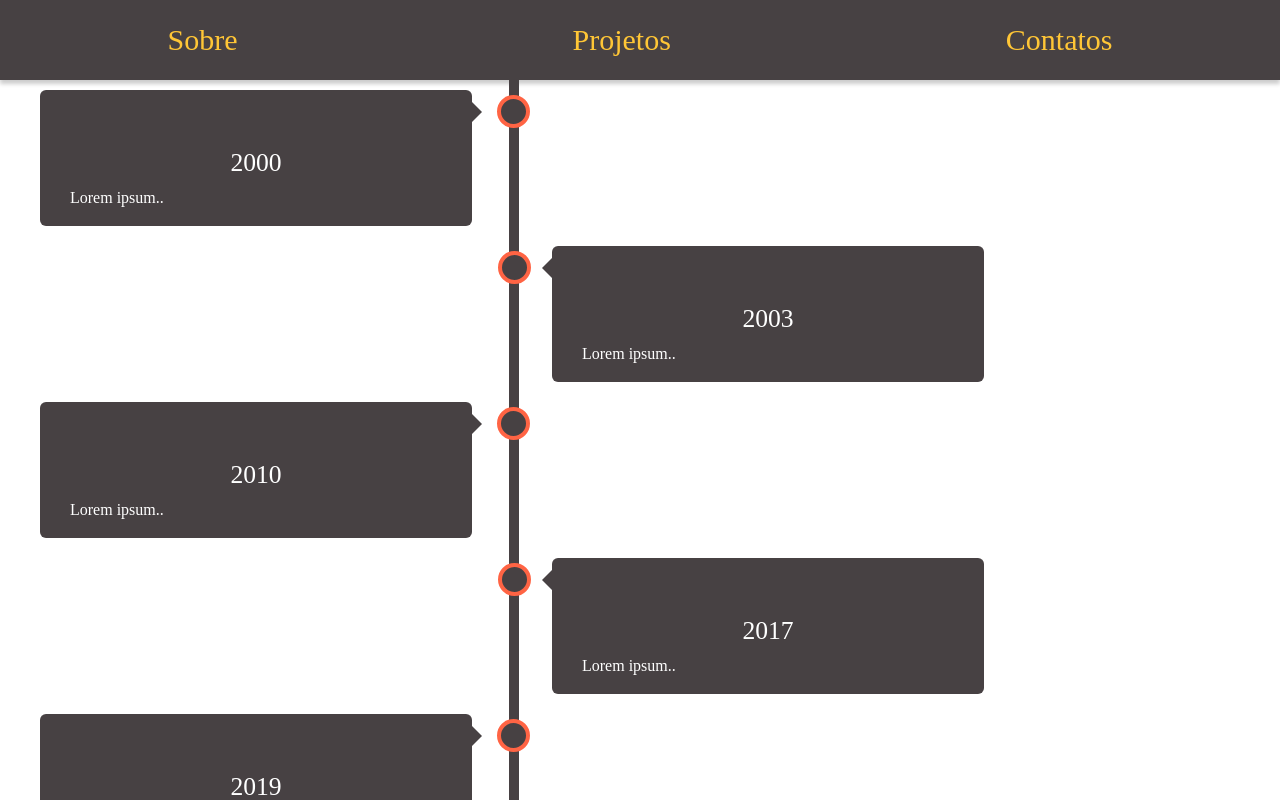
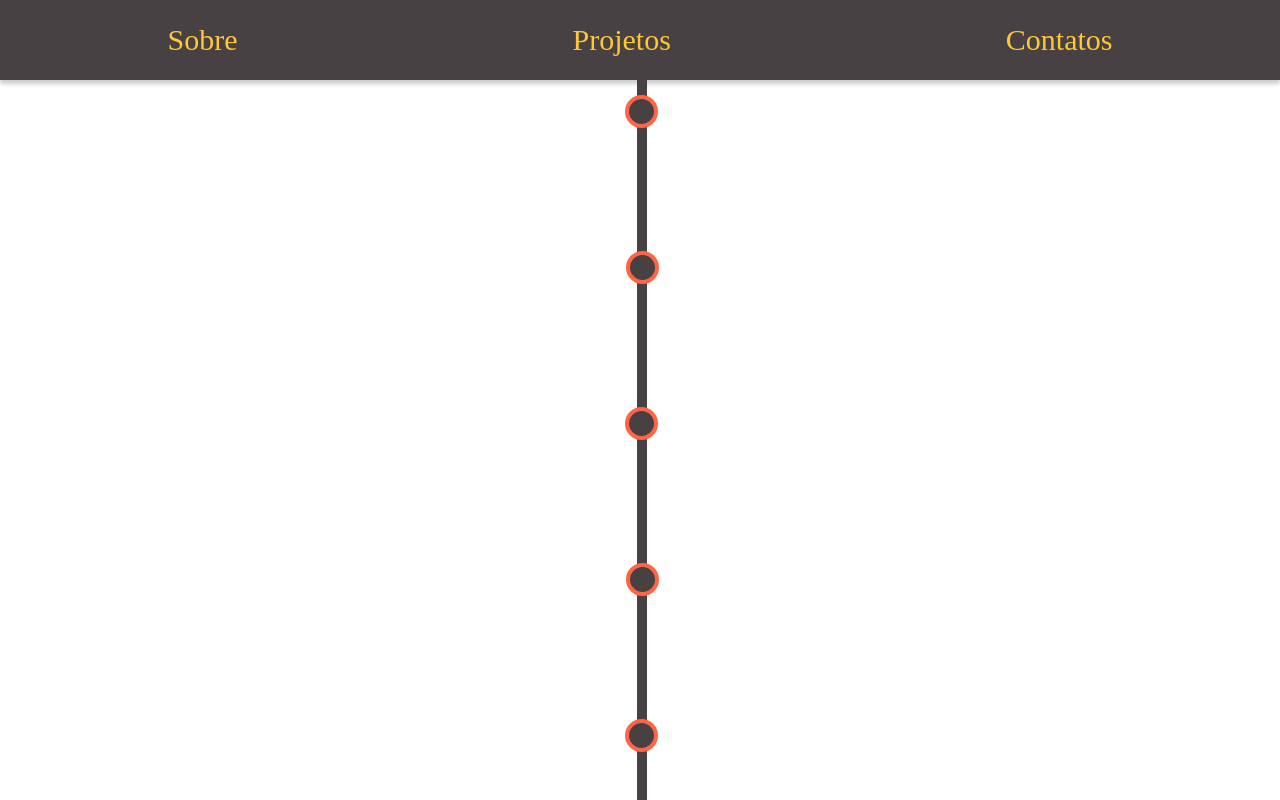
Before and after one commit to JayTStar/my_site, a React (Create React App) app: page / in a window 1280 px wide. Shown: the top 800 px of the page. Built offline with nearby package versions, Linux system fonts and the light colour scheme.

Commit message:
Finishing time line mechanism

```diff
--- a/src/Screens/AboutScreen/index.css
+++ b/src/Screens/AboutScreen/index.css
@@ -5,6 +5,9 @@
 .about{
     background-color: #FFFFFF;
 
+    display: flex;
+    justify-content: center;
+    align-items: flex-start;
     padding-top: 0;
 }
 
@@ -28,7 +31,8 @@
 }
 
 /* Container around content */
-.container {
+.container{
+    visibility:hidden;
     padding: 10px 40px;
     position: relative;
     background-color: inherit;
@@ -37,8 +41,14 @@ width: 50%;
     color: white;
 }
 
+.container:hover{
+    visibility:visible;
+}
+
 /* The circles on the timeline */
 .container::after {
+    visibility:visible;
+    display: inline;
     content: '';
     position: absolute;
     width: 25px;
@@ -49,6 +59,11 @@ border: 4px solid #FF6444;
     top: 15px;
     border-radius: 50%;
     z-index: 1;
+}
+
+.container:hover::after{
+    background-color: #FF6444;
+    border: 4px solid #474143;
 }
 
 /* Place the container to the left */
--- a/src/Screens/ProjectsScreen/index.css
+++ b/src/Screens/ProjectsScreen/index.css
@@ -47,7 +47,7 @@
     text-align: center;
 }
 
-.about{
+.info{
     width: 100%;
     height: 79%;
 }
--- a/src/Screens/ProjectsScreen/index.tsx
+++ b/src/Screens/ProjectsScreen/index.tsx
@@ -10,7 +10,7 @@ export default function ProjectsScreen(){
                     <div className="img"></div>
                     <div className="info">
                         <p className="title">Pong</p>
-                        <p className="about">
+                        <p className="info">
                             Jogo pong feito para treinar logica de programação
                         </p>
                     </div>
```
Lines whose indentation alone changed are shown as unchanged.
